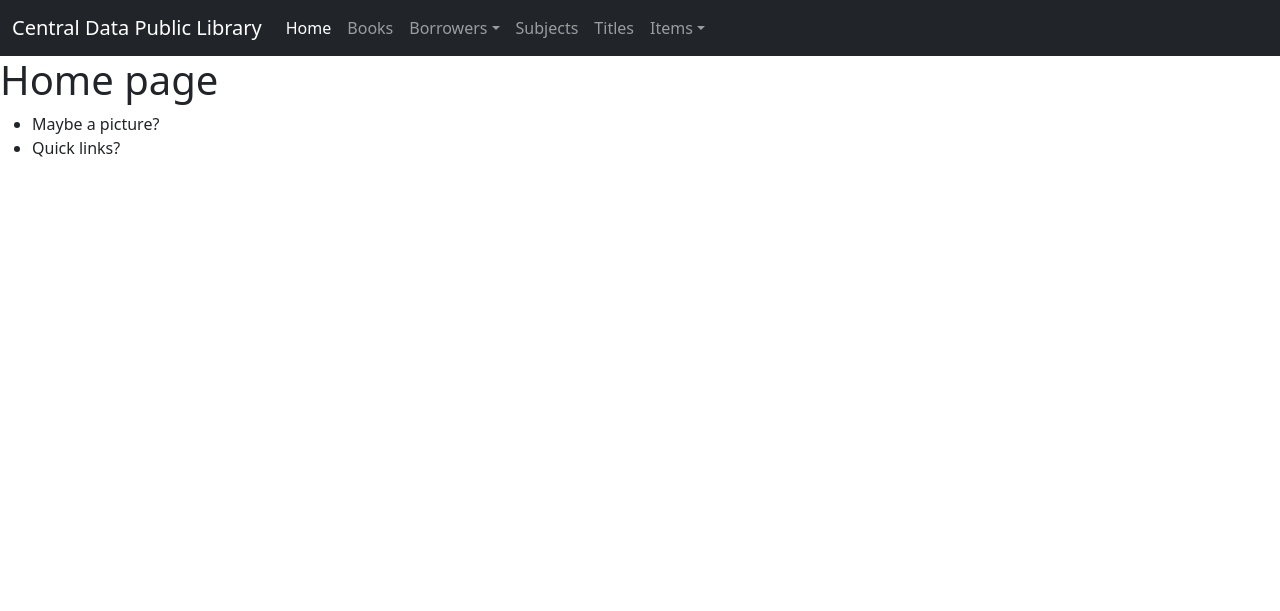
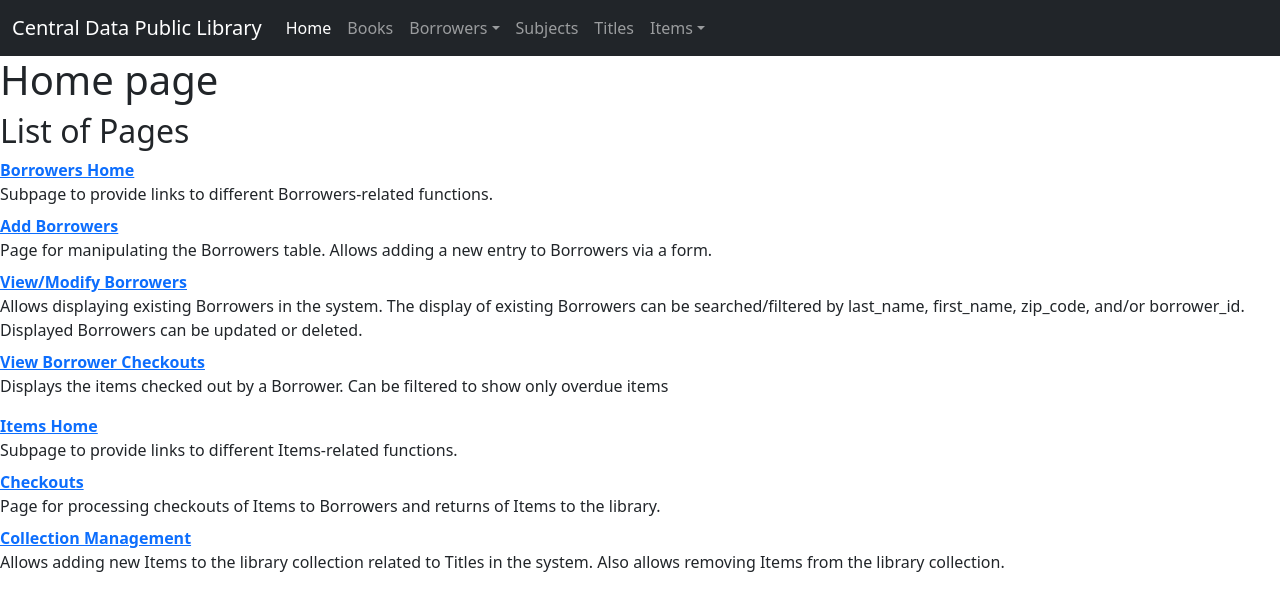
Before and after one commit to stumpfjo/CS340_Project, a Flask app: page / in a window 1280 px wide. Shown: the top 611 px of the page. Run offline with Flask 2, Linux system fonts and the light colour scheme.

Commit message:
added links to home page

```diff
--- a/templates/main.html
+++ b/templates/main.html
@@ -2,8 +2,29 @@
 
 {% block content %}
 	<h1>Home page</h1>
-	<ul>
-		<li>Maybe a picture?</li>
-		<li>Quick links?</li>
-	</ul>
+	<h2>List of Pages</h2>
+  <dl>
+    <dt><a href="/borrowers">Borrowers Home</a></dt>
+    <dd>Subpage to provide links to different Borrowers-related functions.</dd>
+    <dd>
+      <dl>
+        <dt><a href="/borrowers/add_borrowers">Add Borrowers</a></dt>
+        <dd>Page for manipulating the Borrowers table. Allows adding a new entry to Borrowers via a form.
+        <dt><a href="/borrowers/add_borrowers">View/Modify Borrowers</a></dt>
+        <dd>Allows displaying existing Borrowers in the system. The display of existing Borrowers can be searched/filtered by last_name, first_name, zip_code, and/or borrower_id. Displayed Borrowers can be updated or deleted.</dd>
+        <dt><a href="{{url_for('view_borrower_checkouts')}}">View Borrower Checkouts</a></dt>
+        <dd>Displays the items checked out by a Borrower. Can be filtered to show only overdue items</dd>
+      </dl>
+    </dd>
+    <dt><a href="/items">Items Home</a></dt>
+    <dd>Subpage to provide links to different Items-related functions.</dd>
+    <dd>
+      <dl>
+        <dt><a href="{{url_for('checkout_item')}}">Checkouts</a></dt>
+        <dd>Page for processing checkouts of Items to Borrowers and returns of Items to the library.
+        <dt><a href="{{url_for('manage_item')}}">Collection Management</a></dt>
+        <dd>Allows adding new Items to the library collection related to Titles in the system. Also allows removing Items from the library collection.</dd>
+      </dl>
+    </dd>
+  </dl>
 {% endblock %}
```
Also changed, not shown: templates/index.html (+10 -0 lines).
